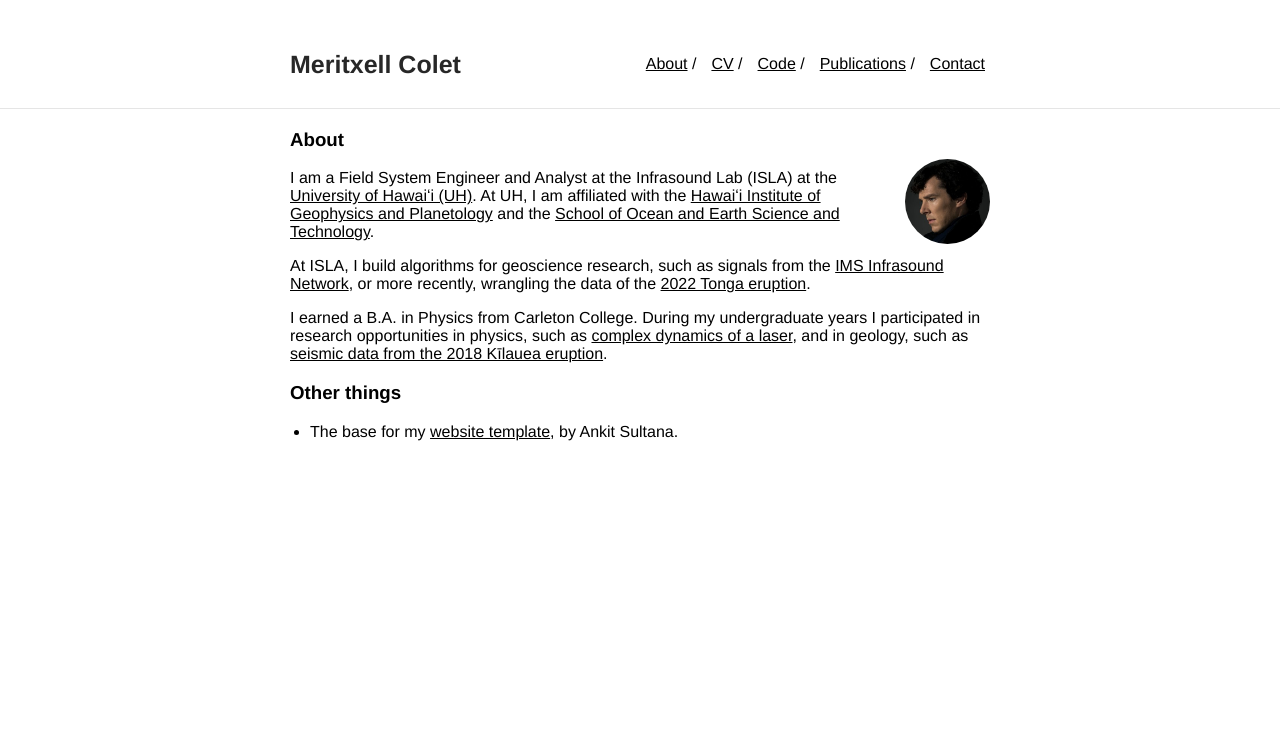
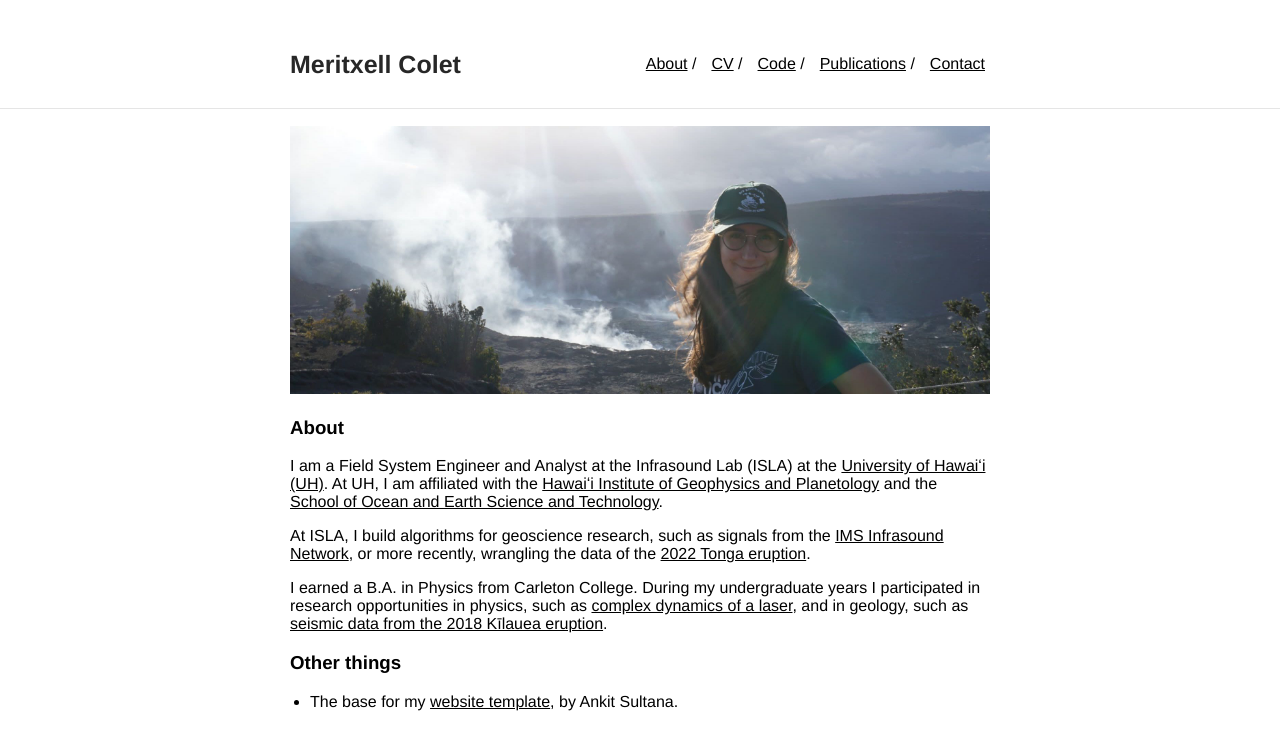
Before and after one commit to MeritxellC/MeritxellC.github.io, a Jekyll site: the page built from index.md, in a window 1280 px wide. Shown: the top 750 px of the page. Built offline with Jekyll 4.4.1, drawn with Linux system fonts in a browser that asks for light colours.

Commit message:
added photo

```diff
--- a/index.md
+++ b/index.md
@@ -1,11 +1,13 @@
 ---
 layout: default
 ---
+
+
+<img src="./img/kilauea_photo_trim.JPG" alt="Meri at Kīlauea volcano">
+
 <h3>
 About
 </h3>
-
-<img class="profile-picture" src="sherlock.jpg">
 
 I am a Field System Engineer and Analyst at the Infrasound Lab (ISLA) at the
 [University of Hawaiʻi (UH)](https://www.hawaii.edu/). At UH, I am affiliated with the
```
Also changed, not shown: img/kilauea_photo_trim.JPG (added).
